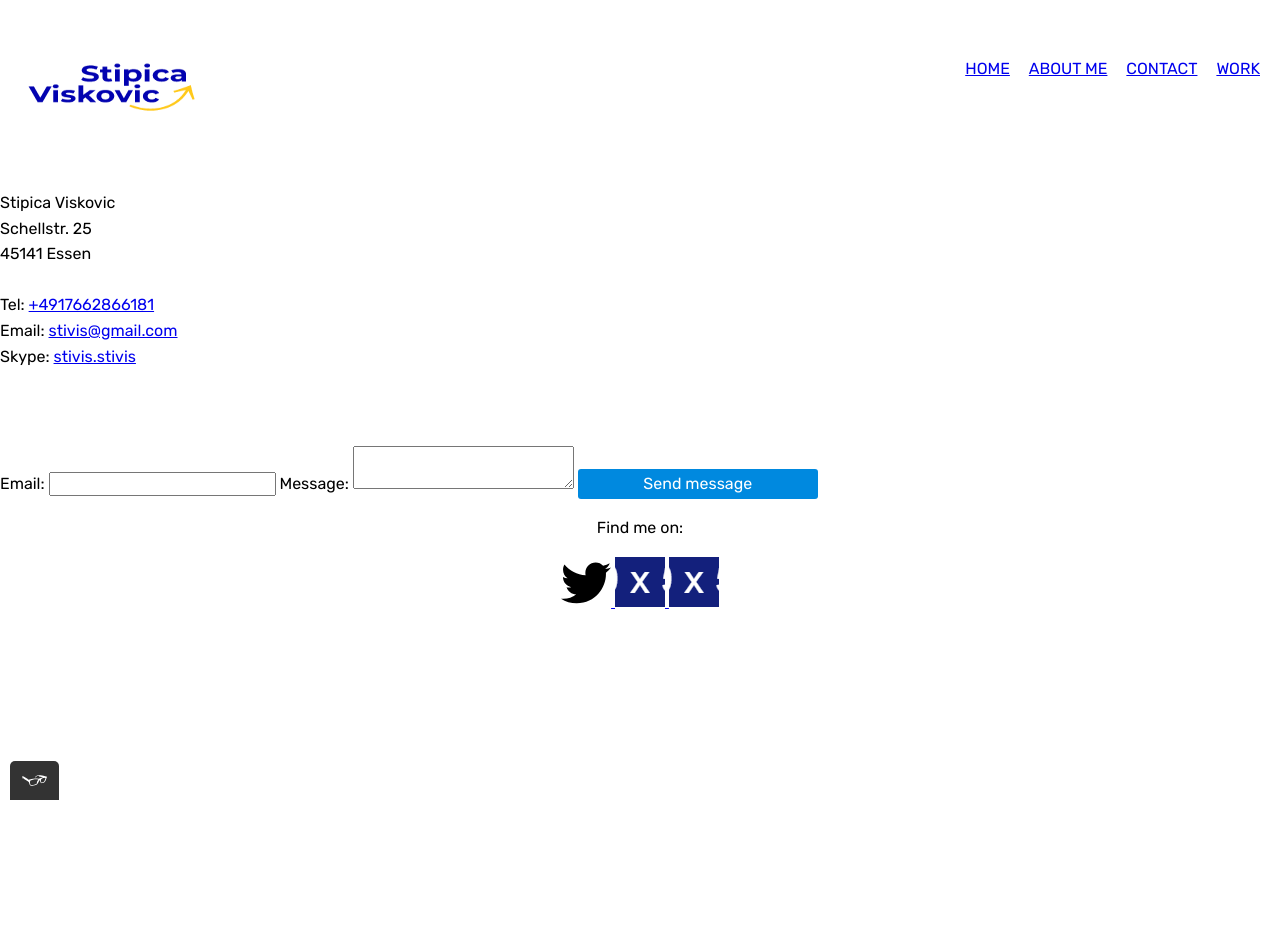
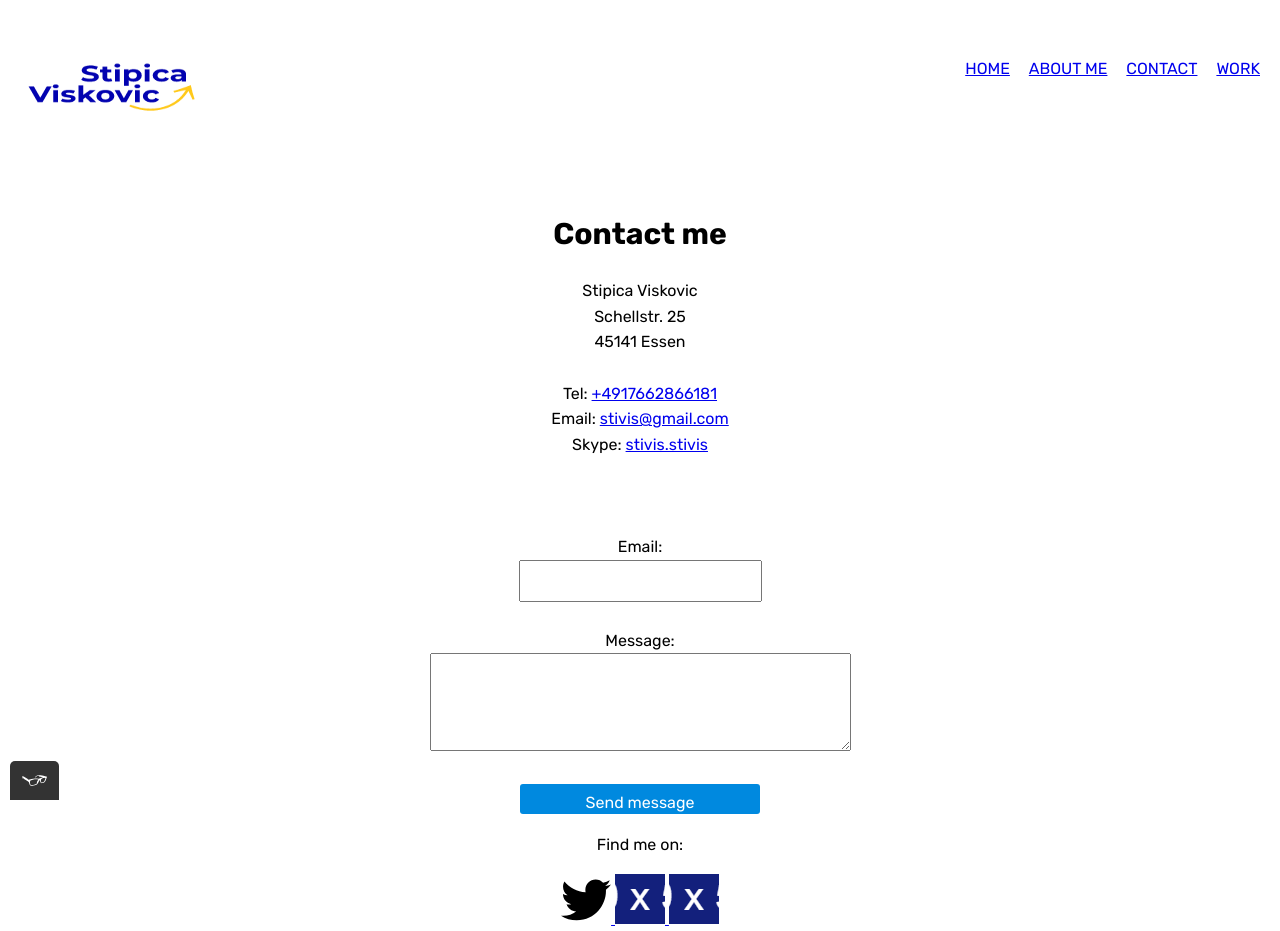
Before and after one commit to stivi00/portfolio-website, a plain HTML site: page contact.html in a window 1280 px wide. Before the commit the page ends 800 px from the top, so only its background shows below. Drawn offline with nearby package versions, Linux system fonts and the light colour scheme.

Commit message:
styling contact form

```diff
--- a/contact.html
+++ b/contact.html
@@ -13,6 +13,8 @@
     <link rel="preconnect" href="https://fonts.gstatic.com" crossorigin>
     <link href="https://fonts.googleapis.com/css2?family=Rubik:wght@400;700&display=swap" rel="stylesheet">
     <link rel="stylesheet" type="text/css" href="css/style.production.css">
+    <link rel="stylesheet" type="text/css" href="css/styles.css">
+
 
     <title> Contact Stipica </title>
 </head>
@@ -38,8 +40,9 @@
             </ul>
         </nav>
     </header>
-    <main>
-        <div>
+    <section class="contact">
+        <h1>Contact me</h1>
+        <div class="contact__details">
             Stipica Viskovic <br>
             Schellstr. 25 <br>
             45141 Essen <br><br>
@@ -53,14 +56,14 @@
 
 
         <br><br><br>
-        <form action="" method="post" id="contact-form">
-            <label class="standard-label" for="email">Email: </label>
-            <input type="email" id="email" required>
-            <label class="standard-label" for="textarea">Message: </label>
-            <textarea id="textarea" required maxlength="240"></textarea>
+        <form class="contact__form" action="" method="post" id="contact-form">
+            <label class="standard-label" for="email">Email: </label> <br>
+            <input type="email" id="email" required> <br><br>
+            <label class="standard-label" for="textarea">Message: </label> <br>
+            <textarea id="textarea" required maxlength="240" rows="5" cols="40" ></textarea> <br> <br>
             <input class="button__main" type="submit" value="Send message">
         </form>
-    </main>
+    </section>
 
     <footer class="page-footer">
         <p>Find me on:</p>
--- a/css/styles.css
+++ b/css/styles.css
@@ -151,6 +151,18 @@ h1{
     margin-right: 40px;
 }
 
+.contact {
+    text-align: center;
+}
+
+.contact__details{
+    /* so far nothing to style */
+}
+
+.contact__form  input{
+    padding: 10px;
+}
+
 h1{
     font-size: 30px;
     font-weight: 700;
@@ -169,17 +181,13 @@ h1{
     border:none;
     border-radius: 3px;
     padding: 5px;
-    /* transition-property: opacity;
-    transition-duration: 0.3s; */
     transition: opacity 0.3s;
 }
 
 .button__main:hover,
 .button__main:active{
-    /* background-color: #009bfc; */
     opacity: 0.8;
     cursor: pointer;
-
 }
 
 a:visited{
```
